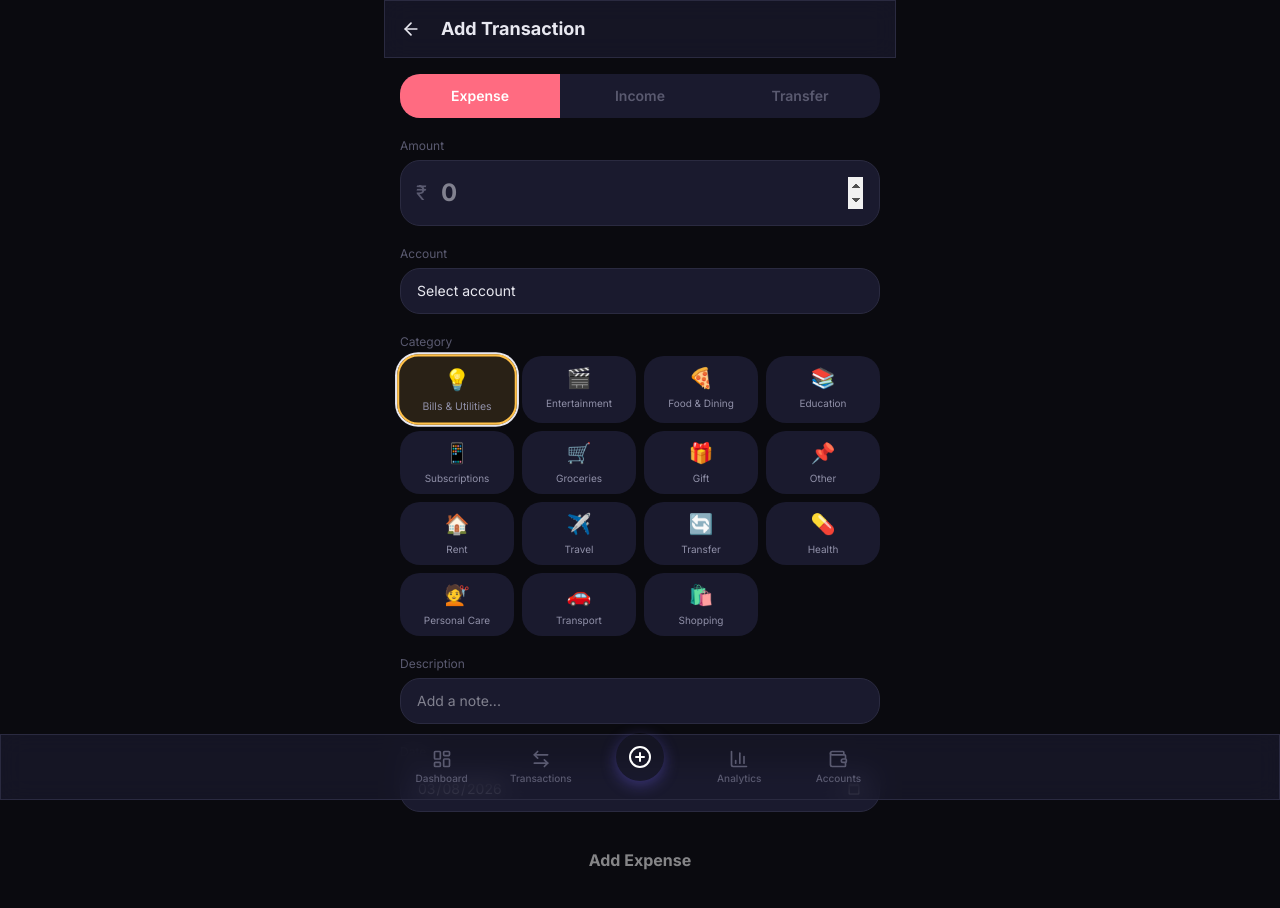
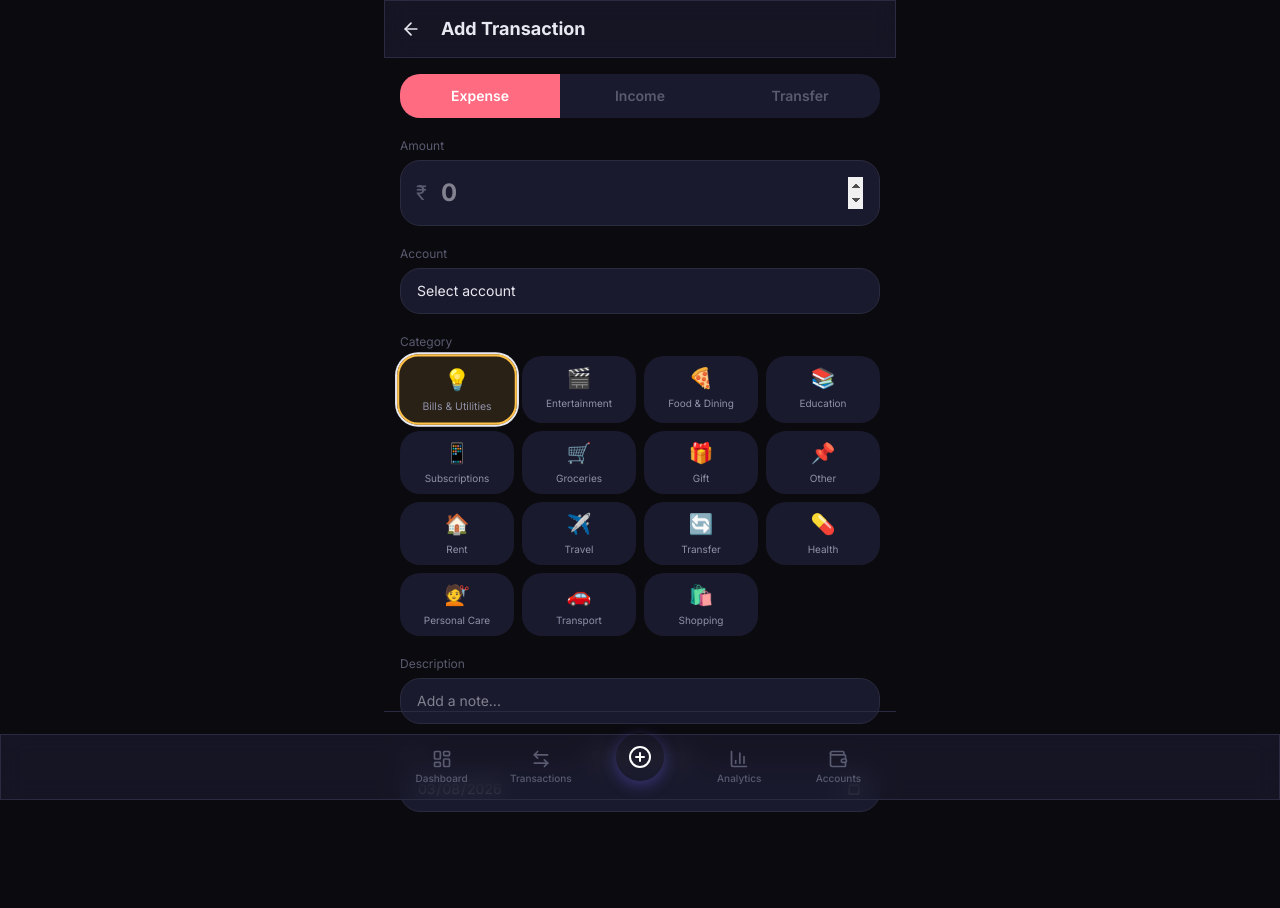
Before and after one commit to crypticani/spend-meter, a React (Vite) app: page /add in a window 1280 px wide. Shown: the top 908 px of the page. Built offline with nearby package versions, Linux system fonts and the light colour scheme.

Commit message:
feat: unlimited recurring payments and improved add expense UX

```diff
--- a/src/db/database.ts
+++ b/src/db/database.ts
@@ -42,7 +42,7 @@ export interface RecurringPayment {
     categoryId: string;
     frequency: 'monthly' | 'weekly' | 'yearly';
     startDate: Date;
-    totalInstallments: number;
+    totalInstallments?: number;
     completedInstallments: number;
     isActive: boolean;
     createdAt: Date;
--- a/src/pages/AddTransaction.tsx
+++ b/src/pages/AddTransaction.tsx
@@ -80,7 +80,7 @@ export default function AddTransaction() {
         <div className="animate-fade-in">
             <PageHeader title="Add Transaction" showBack />
 
-            <form onSubmit={handleSubmit} className="px-4 py-4 space-y-5">
+            <form onSubmit={handleSubmit} className="px-4 py-4 space-y-5 pb-24">
                 {/* Type Selector */}
                 <div className="flex rounded-xl overflow-hidden" style={{ background: 'var(--color-bg-card)' }}>
                     {(['expense', 'income', 'transfer'] as TxType[]).map((t) => (
@@ -232,16 +232,26 @@ export default function AddTransaction() {
                 </div>
 
                 {/* Submit */}
+                <div
+                    className="fixed bottom-0 left-0 right-0 p-4 z-40 max-w-lg mx-auto"
+                    style={{
+                        background: 'var(--color-bg)',
+                        borderTop: '1px solid var(--color-border)',
+                        paddingBottom: 'calc(1rem + env(safe-area-inset-bottom))'
+                    }}
+                >
                     <button
                         type="submit"
                         disabled={saving || !amount || !accountId}
                         className="w-full py-4 rounded-xl text-base font-bold text-white transition-all hover:scale-[1.02] disabled:opacity-50 disabled:hover:scale-100"
                         style={{
                             background: `linear-gradient(135deg, ${typeColors[type]}, ${typeColors[type]}cc)`,
+                            boxShadow: `0 4px 15px ${typeColors[type]}40`
                         }}
                     >
                         {saving ? 'Saving...' : `Add ${type.charAt(0).toUpperCase() + type.slice(1)}`}
                     </button>
+                </div>
             </form>
         </div>
     );
--- a/src/pages/RecurringPayments.tsx
+++ b/src/pages/RecurringPayments.tsx
@@ -34,7 +34,7 @@ export default function RecurringPayments() {
 
     const handleAdd = async (e: React.FormEvent) => {
         e.preventDefault();
-        if (!form.name || !form.amount || !form.accountId || !form.categoryId || !form.totalInstallments) return;
+        if (!form.name || !form.amount || !form.accountId || !form.categoryId) return;
 
         await addRecurringPayment({
             name: form.name,
@@ -43,7 +43,7 @@ export default function RecurringPayments() {
             categoryId: form.categoryId,
             frequency: form.frequency,
             startDate: new Date(form.startDate),
-            totalInstallments: parseInt(form.totalInstallments),
+            totalInstallments: form.totalInstallments ? parseInt(form.totalInstallments) : undefined,
             isActive: true,
         });
 
@@ -59,7 +59,7 @@ export default function RecurringPayments() {
             amount: rp.amount,
             type: 'expense',
             categoryId: rp.categoryId || transferCat?.id || '',
-            description: `${rp.name} - EMI ${rp.completedInstallments + 1}/${rp.totalInstallments}`,
+            description: `${rp.name} - EMI ${rp.completedInstallments + 1}${rp.totalInstallments ? `/${rp.totalInstallments}` : ''}`,
             date: new Date(),
         });
         await markInstallmentComplete(rp.id);
@@ -109,7 +109,7 @@ export default function RecurringPayments() {
                                     {active.map((rp) => {
                                         const account = getAccount(rp.accountId);
                                         const category = getCategory(rp.categoryId);
-                                        const progress = (rp.completedInstallments / rp.totalInstallments) * 100;
+                                        const progress = rp.totalInstallments ? (rp.completedInstallments / rp.totalInstallments) * 100 : 0;
 
                                         return (
                                             <div
@@ -147,18 +147,20 @@ export default function RecurringPayments() {
                                                 </div>
                                                 <div className="flex items-center justify-between mb-1.5">
                                                     <span className="text-xs text-[var(--color-text-muted)]">
-                                                        {rp.completedInstallments}/{rp.totalInstallments} paid
+                                                        {rp.totalInstallments ? `${rp.completedInstallments}/${rp.totalInstallments} paid` : `${rp.completedInstallments} paid (Ongoing)`}
                                                     </span>
                                                     <span className="text-sm font-bold text-[var(--color-expense)]">
                                                         {formatCurrency(rp.amount)}
                                                     </span>
                                                 </div>
+                                                {rp.totalInstallments !== undefined && (
                                                     <div className="w-full h-1.5 rounded-full bg-[var(--color-bg-elevated)]">
                                                         <div
                                                             className="h-full rounded-full transition-all bg-[var(--color-warning)]"
                                                             style={{ width: `${progress}%` }}
                                                         />
                                                     </div>
+                                                )}
                                             </div>
                                         );
                                     })}
@@ -276,8 +278,7 @@ export default function RecurringPayments() {
                                 type="number"
                                 value={form.totalInstallments}
                                 onChange={(e) => setForm({ ...form, totalInstallments: e.target.value })}
-                                placeholder="12"
-                                required
+                                placeholder="Unlimited"
                                 min="1"
                                 className="w-full px-4 py-3 rounded-xl outline-none text-sm"
                                 style={{ background: 'var(--color-bg-input)', border: '1px solid var(--color-border)', color: 'var(--color-text-primary)' }}
--- a/src/stores/useRecurringStore.ts
+++ b/src/stores/useRecurringStore.ts
@@ -52,7 +52,7 @@ export const useRecurringStore = create<RecurringState>((set, get) => ({
         const rp = get().recurringPayments.find((r) => r.id === id);
         if (rp) {
             const completed = rp.completedInstallments + 1;
-            const isActive = completed < rp.totalInstallments;
+            const isActive = rp.totalInstallments ? completed < rp.totalInstallments : true;
             await db.recurringPayments.update(id, {
                 completedInstallments: completed,
                 isActive,
```
Lines whose indentation alone changed are shown as unchanged.
